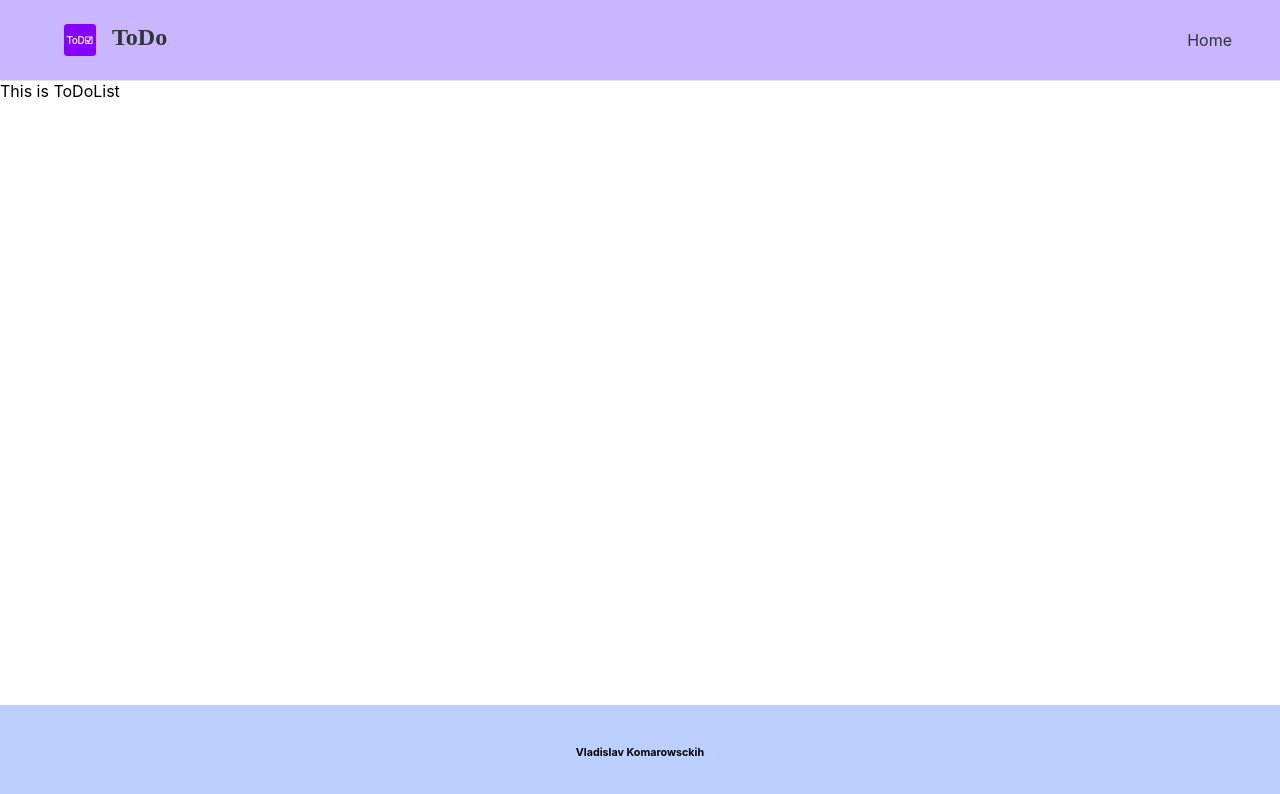
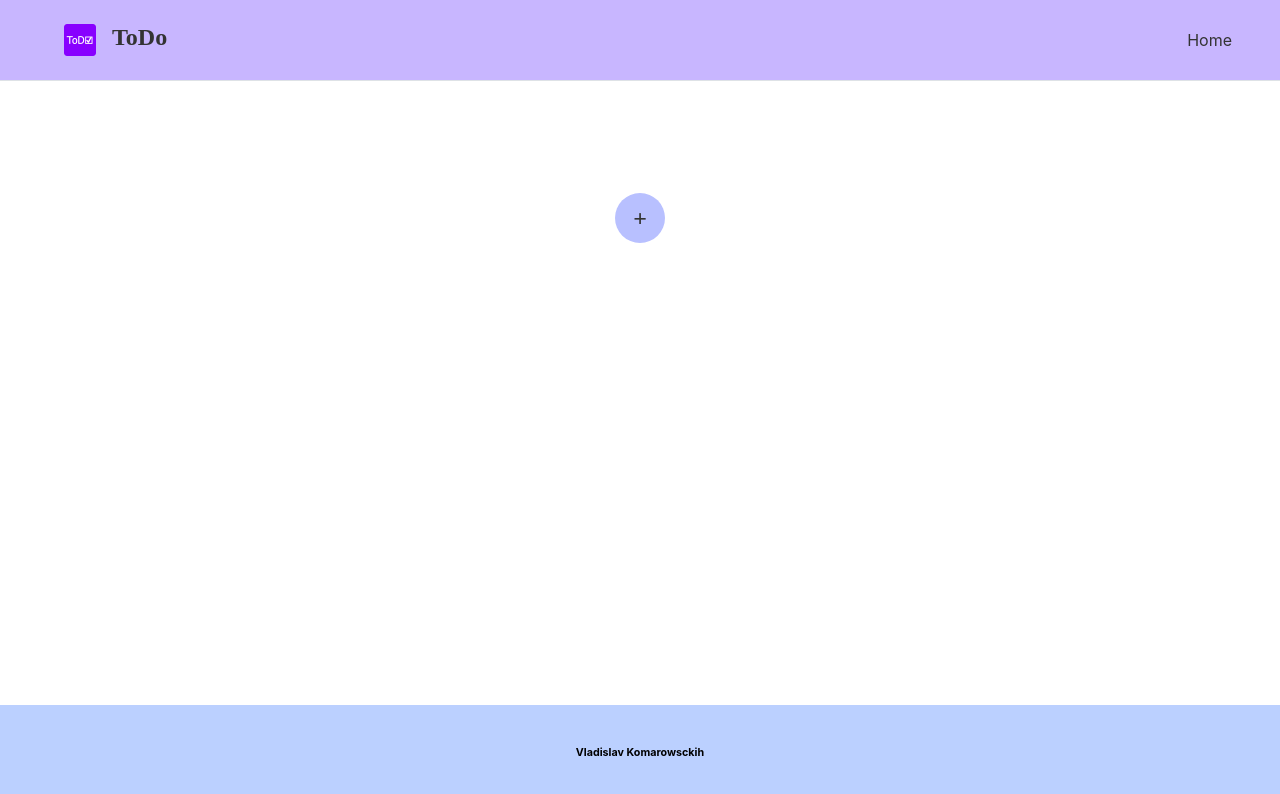
Before and after one commit to GetAwayKO/todo_list, a React app: page /list in a window 1280 px wide. Shown: the top 794 px of the page. Built offline with nearby package versions, Linux system fonts and the light colour scheme; a small style sheet from the web is missing.

Commit message:
task list and form for adding new task

```diff
--- /dev/null
+++ b/client/views/ToDoList/Task.jsx
@@ -0,0 +1,82 @@
+import React, { useState } from "react";
+import styles from "./Task.module.scss";
+import { useDispatch, useSelector } from "react-redux";
+import Button from "../../components/button/Button";
+import { addTask, removeTask, editTask } from "./tasksSlice";
+const Task = ({ task }) => {
+  return <div className={styles.task}>{JSON.stringify(task)}</div>;
+};
+const NewTask = ({ onCancel }) => {
+  let [task, setTask] = useState({ title: "", description: "" });
+  const dispatch = useDispatch();
+  return (
+    <form>
+      <div className={styles.inputGroup}>
+        <label>Title</label>
+        <input
+          value={task.title}
+          onChange={(event) => {
+            let newTask = { ...task };
+            newTask.title = event.target.value;
+            setTask(newTask);
+          }}
+        />
+      </div>
+      <div className={styles.inputGroup}>
+        <label>Description</label>
+        <textarea
+          value={task.description}
+          onChange={(event) => {
+            let newTask = { ...task };
+            newTask.description = event.target.value;
+            setTask(newTask);
+          }}
+        />
+      </div>
+      <div className={styles.buttons}>
+        <Button onClick={onCancel}>Cancel</Button>
+        <Button
+          onClick={(e) => {
+            e.preventDefault();
+            dispatch(
+              addTask({ title: task.title, description: task.description })
+            );
+            onCancel();
+          }}
+        >
+          D
+        </Button>
+      </div>
+    </form>
+  );
+};
+
+const TaskList = () => {
+  const [showNewTask, setShowNewTask] = useState(false);
+  const tasks = useSelector((state) => state.tasks.list);
+  return (
+    <div className={styles.container}>
+      {tasks.map((item, index) => {
+        return <Task key={index} task={item} />;
+      })}
+      {showNewTask && (
+        <NewTask
+          onCancel={() => {
+            setShowNewTask(false);
+          }}
+        />
+      )}
+      <div>
+        <Button
+          onClick={() => {
+            setShowNewTask(true);
+          }}
+          className={styles.addTask}
+        >
+          {"+"}
+        </Button>
+      </div>
+    </div>
+  );
+};
+export default TaskList;
--- /dev/null
+++ b/client/views/ToDoList/Task.module.scss
@@ -0,0 +1,66 @@
+.container {
+  display: flex;
+  flex-direction: column;
+  text-align: center;
+  padding-top: 3rem;
+  padding-left: 5rem;
+  padding-right: 5rem;
+
+  form {
+    display: block;
+    text-align: left;
+    background-color: #bbd0ff;
+    padding: 1rem;
+    .inputGroup {
+      display: flex;
+      flex-direction: column;
+      label {
+        margin-bottom: 0.5rem;
+        margin-left: 0.5rem;
+        font-weight: 700;
+      }
+      input,
+      textarea {
+        box-sizing: border-box;
+        padding: 0.5rem;
+        font-size: large;
+        border-radius: 5px;
+        margin-bottom: 1rem;
+        border: 0;
+        width: 100%;
+      }
+      input {
+        font-weight: 900;
+      }
+      textarea {
+        resize: none;
+        height: 4rem;
+      }
+    }
+    .buttons {
+      display: flex;
+      justify-content: end;
+      .button::hover {
+        background-color: #ffd6ff;
+      }
+    }
+  }
+  .addTask {
+    border-radius: 50%;
+    width: 50px;
+    height: 50px;
+    font-weight: 700;
+    font-size: 1.5rem;
+    text-align: center;
+    padding: 0;
+  }
+  .task {
+    padding-bottom: 3rem;
+    .title {
+      display: flex;
+    }
+    .description {
+      display: flex;
+    }
+  }
+}
--- a/client/views/ToDoList/ToDoList.jsx
+++ b/client/views/ToDoList/ToDoList.jsx
@@ -1,6 +1,11 @@
 import React from "react";
-
+import styles from "./ToDoList.module.scss";
+import TaskList from "./Task";
 const ToDoList = () => {
-  return <>This is ToDoList</>;
+  return (
+    <div className={styles.wrapper}>
+      <TaskList />
+    </div>
+  );
 };
 export default ToDoList;
--- /dev/null
+++ b/client/views/ToDoList/ToDoList.module.scss
@@ -0,0 +1,7 @@
+.wrapper {
+  display: flex;
+  flex-direction: column;
+  padding-top: 3rem;
+  padding-left: 3rem;
+  padding-right: 3rem;
+}
--- a/client/views/ToDoList/tasksSlice.js
+++ b/client/views/ToDoList/tasksSlice.js
@@ -7,14 +7,18 @@ const tasksSlice = createSlice({
   },
   reducers: {
     addTask: (state, action) => {
-      state.tasks.push({
-        id: new Date().toISOString,
+      state.list.push({
+        id: 0,
         title: action.payload.title,
         description: action.payload.description,
       });
     },
-    removeTask: (state, action) => {},
-    editTask: (state, action) => {},
+    removeTask: (state, action) => {
+      console.log("2");
+    },
+    editTask: (state, action) => {
+      console.log("1");
+    },
   },
 });
 
```
